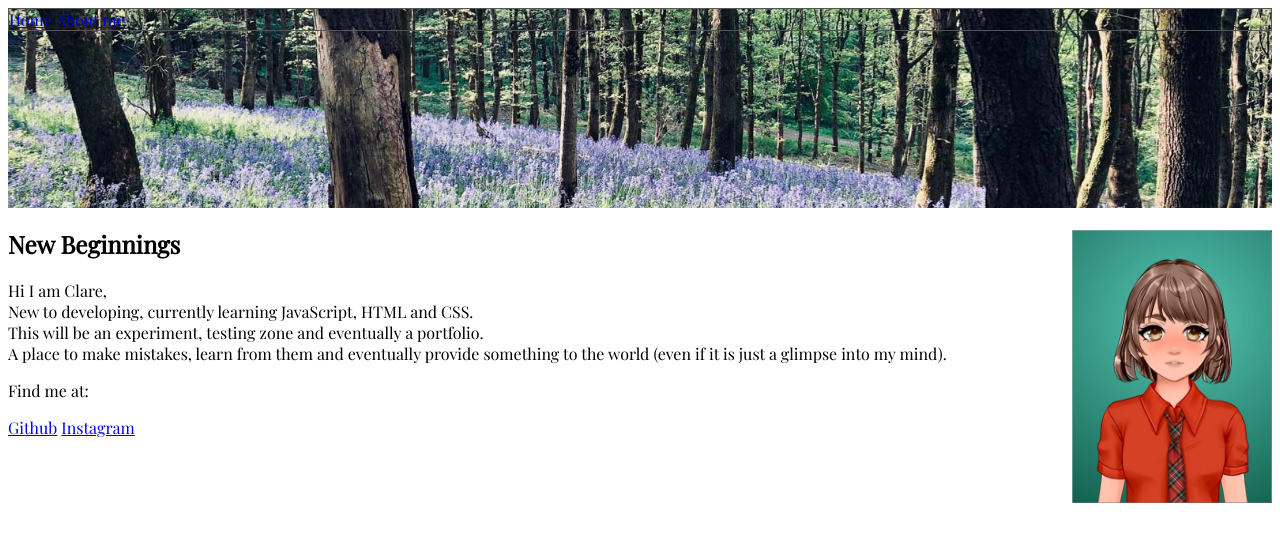
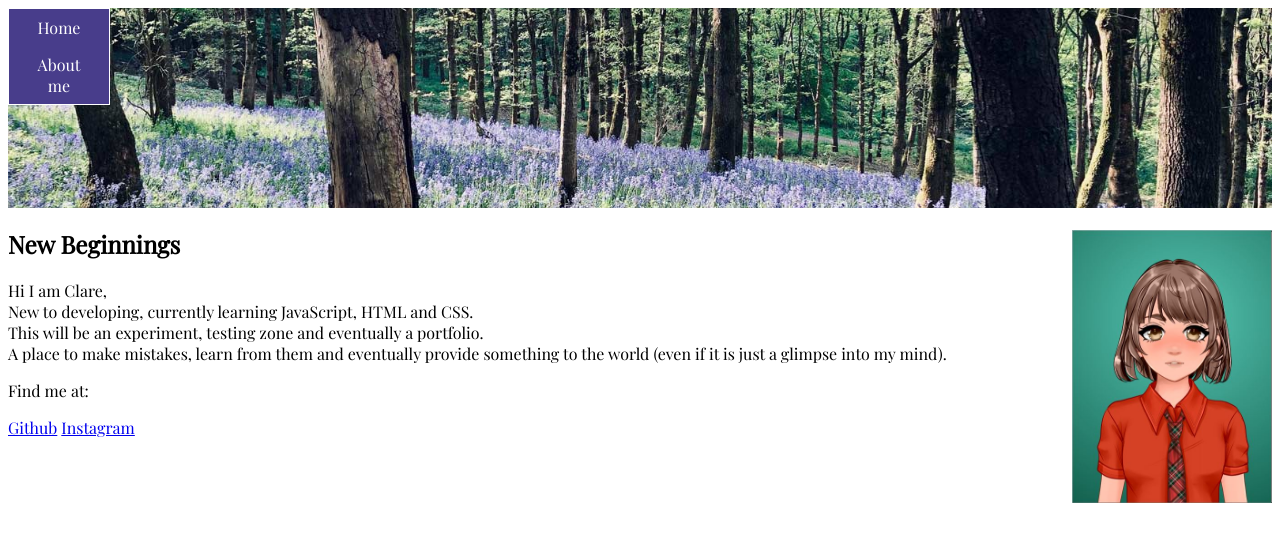
Before and after one commit to ClareRadtke/clareradtke.dev, a plain HTML site: page index.html in a window 1280 px wide. Drawn offline with nearby package versions, Linux system fonts and the light colour scheme.

Commit message:
nav bar config

```diff
--- a/index.html
+++ b/index.html
@@ -29,13 +29,24 @@
       list-style-type: none;
       margin: 0;
       padding: 0;
-      border: 1px solid #555;
+      border: 1px solid white;
+      width: 100px;
+      background-color: darkslateblue;
     }
     li {
-      color: snow;
       display: inline;
       text-align: center;
-      border-bottom: 1px solid #555;
+      border-bottom: 1px solid white;
+    }
+    li a {
+      display: block;
+      color: white;
+      padding: 8px 16px;
+      text-decoration: none;
+
+    }
+    li a:hover {
+      background-color: teal;
     }
     li:last-child {
       border-bottom: none;
```
